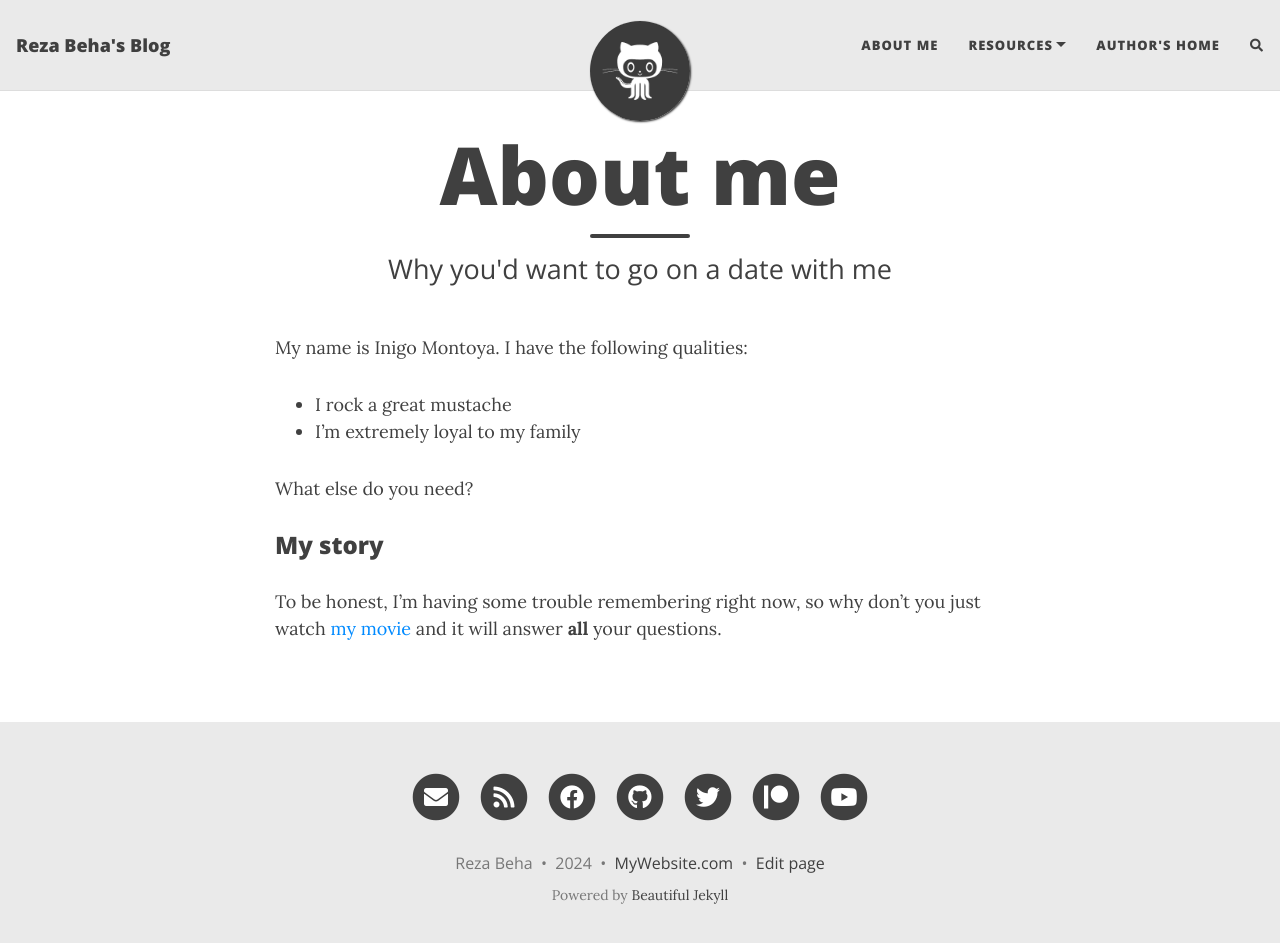
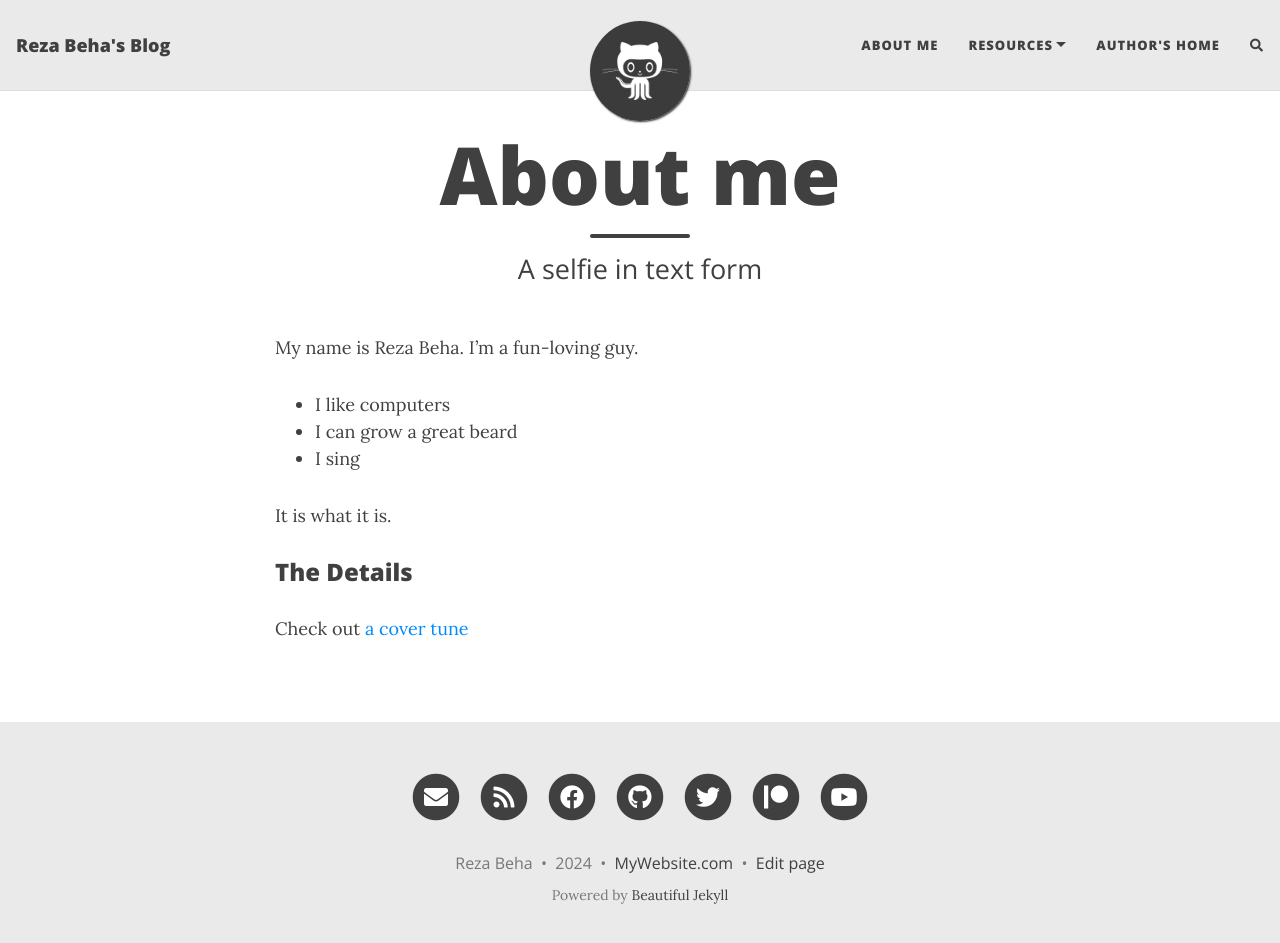
Before and after one commit to rezabeha/rezabeha.github.io, a Jekyll site: the page built from aboutme.md, in a window 1280 px wide and 956 px high. Shown: the top 943 px of the window. Built offline with Jekyll 4.4.1, drawn with Linux system fonts in a browser that asks for light colours; nearby versions of some CDN libraries; comment, search, counter and statistics services are not loaded.

Commit message:
Update aboutme.md

```diff
--- a/aboutme.md
+++ b/aboutme.md
@@ -1,16 +1,17 @@
 ---
 layout: page
 title: About me
-subtitle: Why you'd want to go on a date with me
+subtitle: A selfie in text form
 ---
 
-My name is Inigo Montoya. I have the following qualities:
+My name is Reza Beha. I'm a fun-loving guy.
 
-- I rock a great mustache
-- I'm extremely loyal to my family
+- I like computers
+- I can grow a great beard
+- I sing
 
-What else do you need?
+It is what it is.
 
-### My story
+### The Details
 
-To be honest, I'm having some trouble remembering right now, so why don't you just watch [my movie](https://en.wikipedia.org/wiki/The_Princess_Bride_%28film%29) and it will answer **all** your questions.
+Check out [a cover tune](https://youtu.be/qrVAn7KA8fY?si=JtbmBJYV9RLdNWUV)
```
